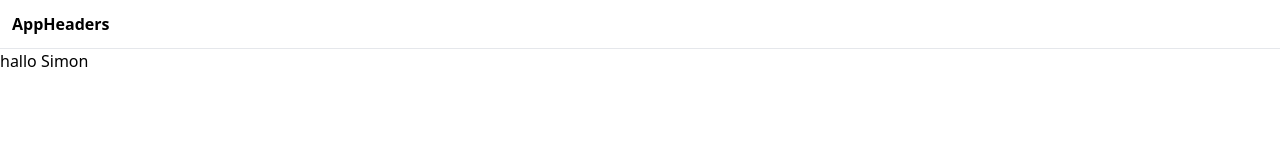
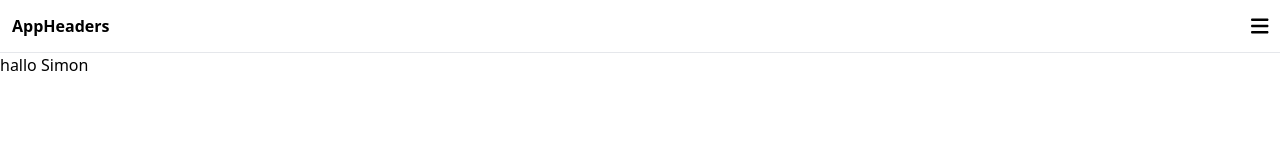
Before and after one commit to denataarif/learning-react, a React (Create React App) app: page / in a window 1280 px wide. Shown: the top 160 px of the page. Built offline with nearby package versions, Linux system fonts and the light colour scheme.

Commit message:
make navbar

```diff
--- a/package.json
+++ b/package.json
@@ -3,6 +3,9 @@
   "version": "0.1.0",
   "private": true,
   "dependencies": {
+    "@fortawesome/fontawesome-svg-core": "^6.3.0",
+    "@fortawesome/free-solid-svg-icons": "^6.3.0",
+    "@fortawesome/react-fontawesome": "^0.2.0",
     "@testing-library/jest-dom": "^5.16.5",
     "@testing-library/react": "^13.4.0",
     "@testing-library/user-event": "^13.5.0",
--- a/src/Components/Header.js
+++ b/src/Components/Header.js
@@ -1,9 +1,11 @@
 import React from 'react'
+import Navigation from './Navigation'
 
 const Header = () => {
   return (
-    <div className=''>
-        <h1 className='border-b font-bold p-3'>AppHeaders</h1>
+    <div className='border-b p-3 flex justify-between items-center'>
+        <span className='font-bold'>AppHeaders</span>
+        <Navigation/>
     </div>
   )
 }
--- /dev/null
+++ b/src/Components/Navigation.js
@@ -0,0 +1,29 @@
+import React, { useState } from "react";
+import { FontAwesomeIcon } from "@fortawesome/react-fontawesome";
+import { faBars } from "@fortawesome/free-solid-svg-icons";
+const Navigation = () => {
+  const [showMenu, setShowMenu] = useState(false);
+
+  return (
+    <>
+      <nav>
+        <span className="text-xl">
+          <FontAwesomeIcon
+            icon={faBars}
+            onClick={() => setShowMenu(!showMenu)}
+          />
+        </span>
+        {showMenu === true && (
+          <>
+            <div className="bg-black bg-opacity-50 fixed top-0 left-0 w-full h-full z-50" onClick={() => setShowMenu(!showMenu) }></div>
+            <div className="fixed bg-white top-0 left-0 w-4/5 h-full z-50">
+              this is menu
+            </div>
+          </>
+        )}
+      </nav>
+    </>
+  );
+};
+
+export default Navigation;
```
Also changed, not shown: 1 other file (tests, documents, lock files or other folders).
